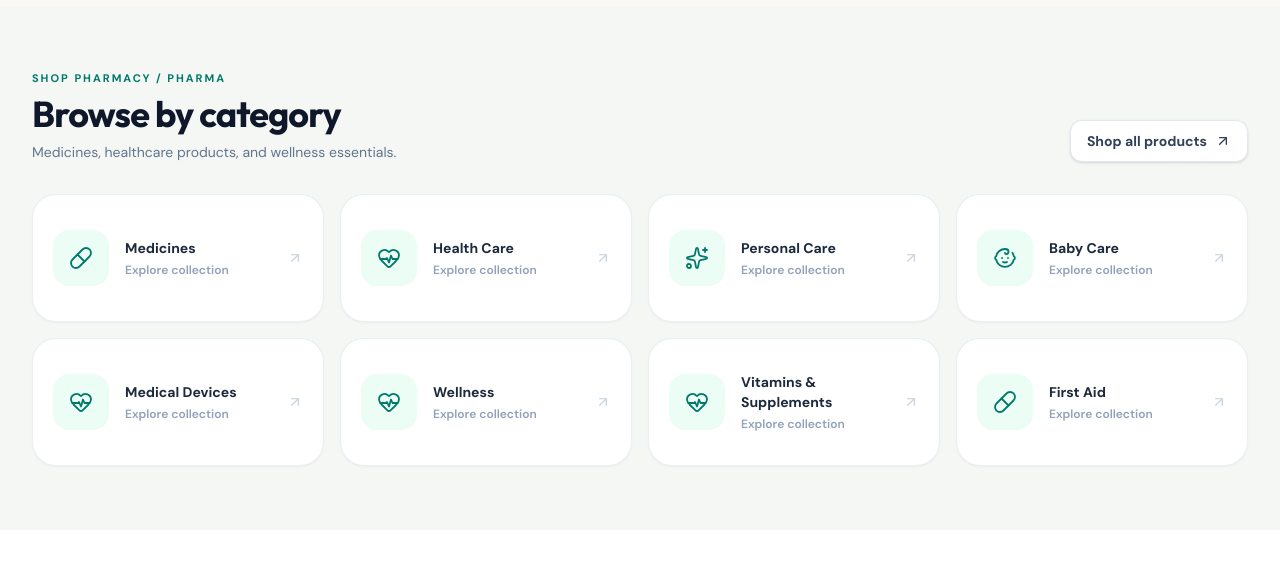
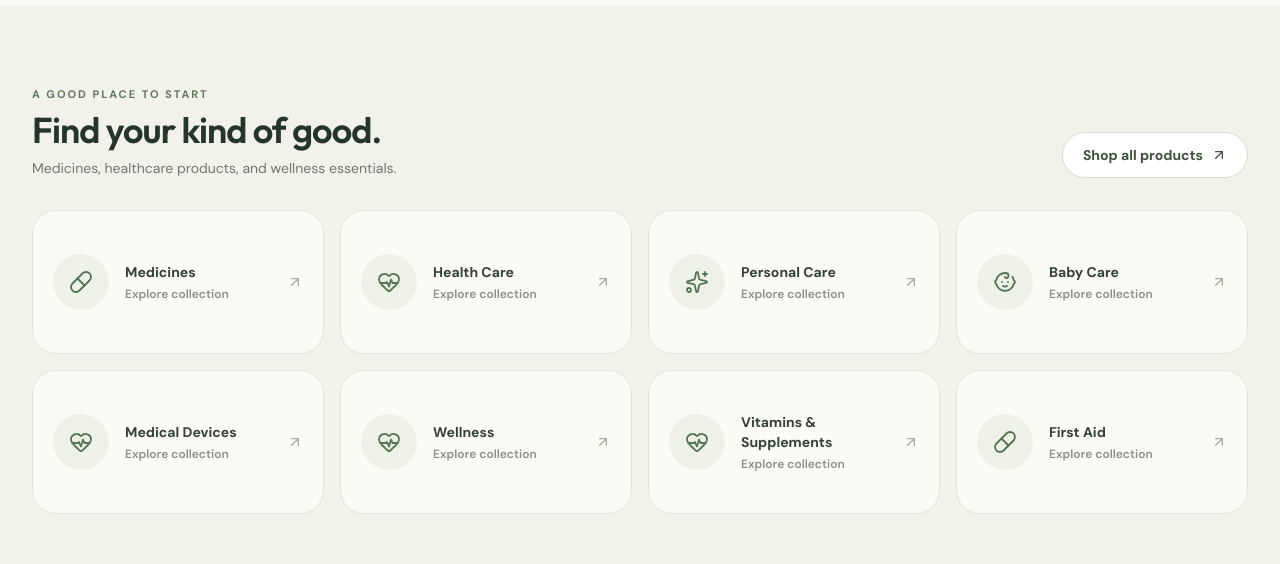
Before and after one commit to aksainisw-88/E-Cart, a React (Vite) app in the folder client/: page / in a window 1280 px wide. Shown: the part 943-1507 px from the top of the page. Built offline with nearby package versions, Linux system fonts and the light colour scheme; no server answers.

Commit message:
Redesign storefront ShopCategories.jsx

```diff
--- a/client/src/components/home/ShopCategories.jsx
+++ b/client/src/components/home/ShopCategories.jsx
@@ -52,36 +52,36 @@ const ShopCategories = () => {
   const businessProfile = getBusinessProfile(store.businessType);
 
   return (
-    <section aria-labelledby="shop-categories-title" className="bg-[#f4f7f4] py-12 sm:py-16">
+    <section aria-labelledby="shop-categories-title" className="bg-[#f2f2eb] py-14 sm:py-20">
       <div className="mx-auto max-w-7xl px-4 sm:px-6 lg:px-8">
         <div className="mb-6 flex flex-wrap items-end justify-between gap-4 sm:mb-8">
           <div>
-            <p className="text-[11px] font-bold uppercase tracking-[0.18em] text-primary">Shop {businessProfile.label}</p>
-            <h2 id="shop-categories-title" className="mt-2 text-3xl font-bold tracking-tight text-slate-900 sm:text-4xl">Browse by category</h2>
-            <p className="mt-2 text-sm text-slate-500">{businessProfile.description}</p>
+            <p className="text-[11px] font-bold uppercase tracking-[0.18em] text-[#62785d]">A good place to start</p>
+            <h2 id="shop-categories-title" className="mt-2 text-3xl font-semibold tracking-tight text-[#26352a] sm:text-4xl">Find your kind of good.</h2>
+            <p className="mt-2 text-sm text-[#70796e]">{businessProfile.description}</p>
           </div>
-          <Link to="/products" className="inline-flex items-center gap-2 rounded-xl border border-slate-200 bg-white px-4 py-2.5 text-sm font-bold text-slate-700 shadow-sm transition hover:border-primary hover:text-primary">
+          <Link to="/products" className="inline-flex items-center gap-2 rounded-full border border-[#d8ddd2] bg-white px-5 py-3 text-sm font-bold text-[#3b543b] transition hover:border-[#688463] hover:text-[#315735]">
             Shop all products<ArrowUpRight className="h-4 w-4" />
           </Link>
         </div>
 
-        <div className="grid grid-cols-2 gap-3 sm:grid-cols-4 sm:gap-4">
+        <div className="grid grid-cols-2 gap-3 sm:grid-cols-3 sm:gap-4 xl:grid-cols-4">
           {businessProfile.categories.map((name) => {
             const Icon = categoryIcon(name);
             return (
               <Link
                 key={name}
                 to={`/products?category=${encodeURIComponent(name)}`}
-                className="group flex min-h-28 items-center gap-3 rounded-3xl border border-slate-200/70 bg-white p-3.5 shadow-sm shadow-slate-900/[0.03] transition duration-300 hover:-translate-y-1 hover:border-emerald-200 hover:shadow-xl hover:shadow-emerald-950/[0.06] sm:min-h-32 sm:gap-4 sm:p-5"
+                className="group relative flex min-h-32 items-center gap-3 overflow-hidden rounded-[1.5rem] border border-[#e4e5db] bg-[#fbfaf6] p-4 transition duration-300 hover:-translate-y-1 hover:border-[#bac8b2] hover:shadow-xl hover:shadow-[#314b33]/[0.08] sm:min-h-36 sm:gap-4 sm:p-5"
               >
-                <span className="flex h-11 w-11 shrink-0 items-center justify-center rounded-xl bg-emerald-50 text-primary transition group-hover:scale-105 group-hover:bg-emerald-100 sm:h-14 sm:w-14 sm:rounded-2xl">
+                <span className="flex h-11 w-11 shrink-0 items-center justify-center rounded-full bg-[#edf1e7] text-[#557253] transition group-hover:scale-105 group-hover:bg-[#dfe8d8] sm:h-14 sm:w-14">
                   <Icon className="h-5 w-5 sm:h-6 sm:w-6" strokeWidth={1.8} />
                 </span>
                 <span className="min-w-0 flex-1">
-                  <span className="block text-xs font-bold leading-5 text-slate-800 transition group-hover:text-primary sm:text-sm">{name}</span>
-                  <span className="mt-1 block text-[10px] font-semibold text-slate-400 sm:text-xs">Explore collection</span>
+                  <span className="block text-xs font-bold leading-5 text-[#344236] transition group-hover:text-[#426844] sm:text-sm">{name}</span>
+                  <span className="mt-1 block text-[10px] font-semibold text-[#899084] sm:text-xs">Explore collection</span>
                 </span>
-                <ArrowUpRight className="h-4 w-4 shrink-0 text-slate-300 transition group-hover:-translate-y-0.5 group-hover:translate-x-0.5 group-hover:text-primary" />
+                <ArrowUpRight className="h-4 w-4 shrink-0 text-[#a6ac9e] transition group-hover:-translate-y-0.5 group-hover:translate-x-0.5 group-hover:text-[#557253]" />
               </Link>
             );
           })}
```
